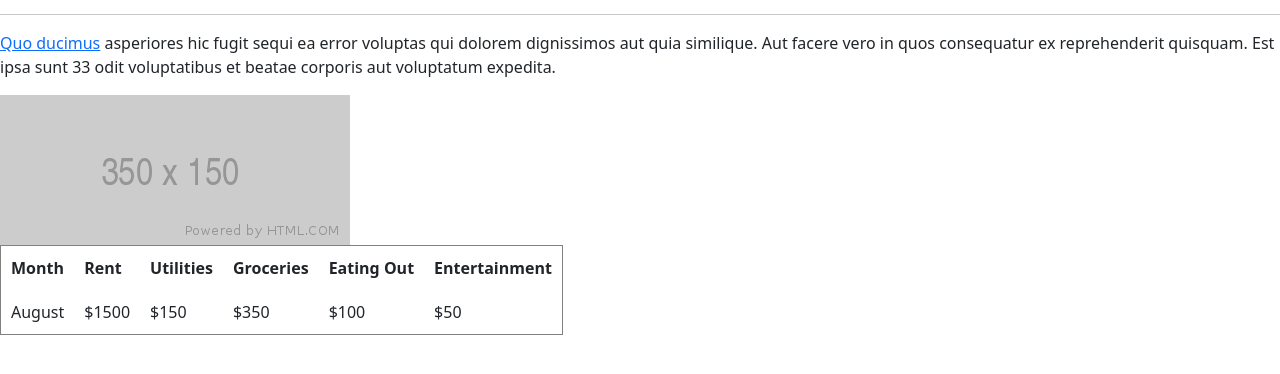
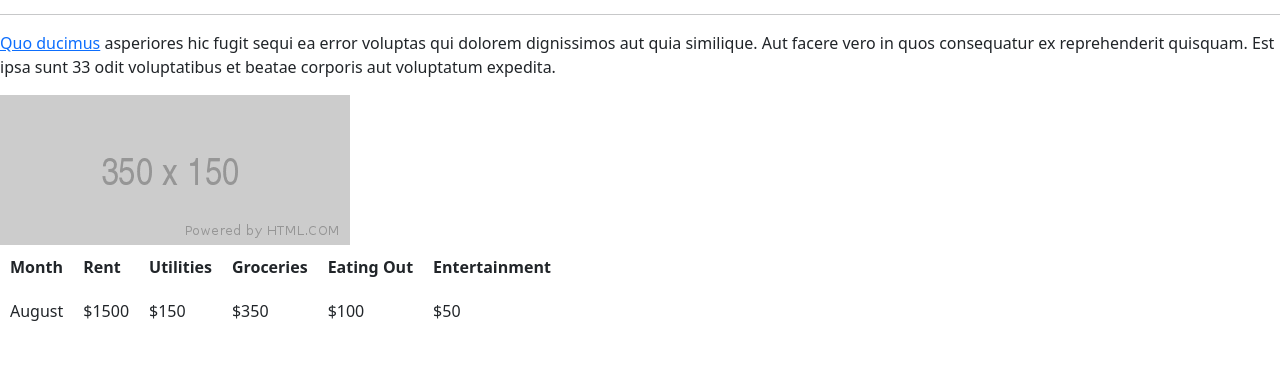
Before and after one commit to boreilly26/boreilly26.github.io, a plain HTML site: page index.html in a window 1280 px wide. Shown: the part 106-480 px from the top of the page. Drawn offline with Linux system fonts and the light colour scheme.

Commit message:
Update index.html

```diff
--- a/index.html
+++ b/index.html
@@ -20,7 +20,8 @@
 
         <img src="350x150.png">
 
-        <table border="1" cellpadding="10">
+        <table cellpadding="10">
+            <thead>
             <tr>
                 <th>Month</th>
                 <th>Rent</th>
@@ -29,6 +30,8 @@
                 <th>Eating Out</th>
                 <th>Entertainment</th>
             </tr>
+            </thead>
+            <tbody>
             <tr>
                 <td>August</td>
                 <td>$1500</td>
@@ -37,6 +40,7 @@
                 <td>$100</td>
                 <td>$50</td>
             </tr>
+        </tbody>
         </table>
     </body>
 </html>
```
